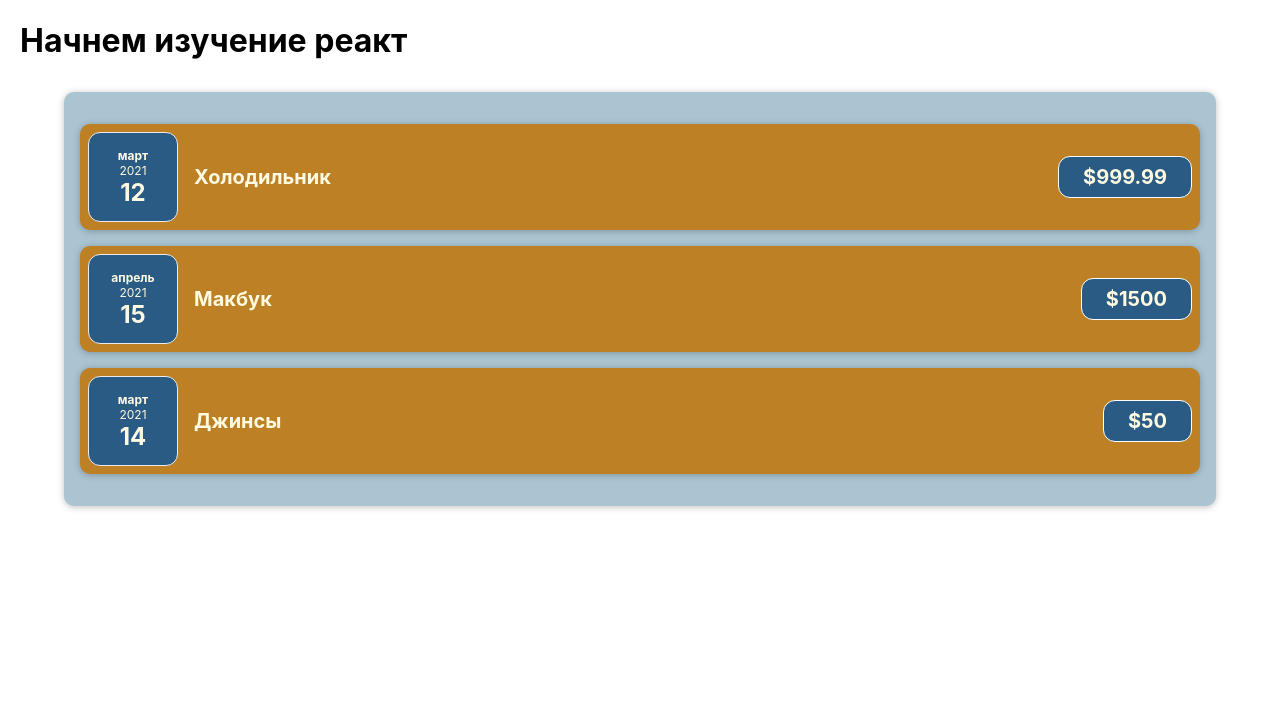
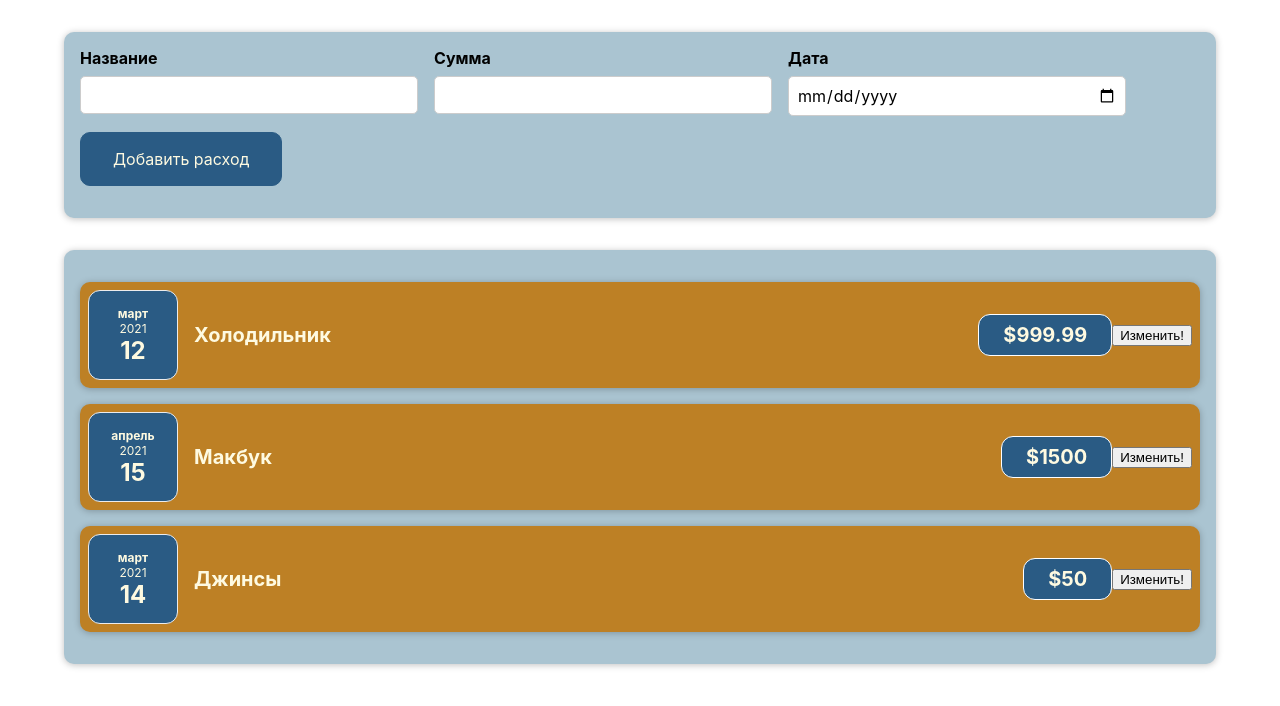
Before and after one commit to s-rb/react-costs-log-app, a React (Create React App) app: page / in a window 1280 px wide. Shown: the top 706 px of the page. Built offline with nearby package versions, Linux system fonts and the light colour scheme.

Commit message:
Добавлена форма ввода

```diff
--- a/src/App.js
+++ b/src/App.js
@@ -1,5 +1,6 @@
 import Costs from "./components/Costs/Costs";
 import React from "react";
+import NewCost from "./components/NewCost/NewCost";
 
 // function App() {
 const App = () => {
@@ -31,9 +32,7 @@
 
     return (
         <div>
-            <h1>
-                Начнем изучение реакт
-            </h1>
+            <NewCost/>
             <Costs costs={costs}/>
         </div>
     );
--- a/src/components/Costs/CostItem.js
+++ b/src/components/Costs/CostItem.js
@@ -2,20 +2,27 @@
 import "../UI/Card.css";
 import CostDate from "./CostDate";
 import Card from "../UI/Card";
+import React, { useState } from "react";
 
 const CostItem = (props) => {
 
+    // Из useState получаем переменную, инициализированную стартовым значением props.description, а также
+    // функцию для вызова изменения
+    const [description, setDescription] = useState(props.description);
+
+    const changeDescriptionHandler = () => { setDescription('New cost!')};
+
     const costDate = props.date;
-    const costDescription = props.description;
     const costPrice = props.amount;
 
     return (
         <Card className="cost-item">
             <CostDate date={costDate}></CostDate>
             <div className='cost-item__description'>
-                <h2>{costDescription}</h2>
+                <h2>{description}</h2>
                 <div className='cost-item__price'>${costPrice}</div>
             </div>
+            <button onClick={changeDescriptionHandler}>Изменить!</button>
         </Card>);
 }
 
--- /dev/null
+++ b/src/components/NewCost/CostForm.css
@@ -0,0 +1,26 @@
+.new-cost__controls {
+  display: flex;
+  flex-wrap: wrap;
+  gap: 1rem;
+  margin-bottom: 1rem;
+  text-align: left;
+}
+
+.new-cost__control label {
+  font-weight: bold;
+  margin-bottom: 0.5rem;
+  display: block;
+}
+
+.new-cost__control input {
+  font: inherit;
+  padding: 0.5rem;
+  border-radius: 5px;
+  border: 1px solid #ccc;
+  width: 20rem;
+  max-width: 100%;
+}
+
+.new-cost__actions {
+  text-align: left;
+}
--- /dev/null
+++ b/src/components/NewCost/CostForm.js
@@ -0,0 +1,25 @@
+import './CostForm.css';
+
+const CostForm = () => {
+    return <form>
+        <div className='new-cost__controls'>
+            <div className='new-cost__control'>
+                <label>Название</label>
+                <input type='text'/>
+            </div>
+            <div className='new-cost__control'>
+                <label>Сумма</label>
+                <input type='number' min='0.01' step='0.01'/>
+            </div>
+            <div className='new-cost__control'>
+                <label>Дата</label>
+                <input type='date' min='2019-01-01' max='2022-12-31'/>
+            </div>
+            <div className='new-cost__actions'>
+                <button type='submit'>Добавить расход</button>
+            </div>
+        </div>
+    </form>
+}
+
+export default CostForm;
--- /dev/null
+++ b/src/components/NewCost/NewCost.css
@@ -0,0 +1,27 @@
+.new-cost {
+  background-color: #aac4d1;
+  padding: 1rem;
+  margin: 2rem auto;
+  width: 70rem;
+  max-width: 95%;
+  border-radius: 10px;
+  text-align: center;
+  box-shadow: 0 1px 7px rgba(0, 0, 0, 0.25);
+}
+
+.new-cost button {
+  font: inherit;
+  cursor: pointer;
+  padding: 1rem 2rem;
+  border: 1px solid #2a5b84;
+  background-color: #2a5b84;
+  color: #fefae1;
+  border-radius: 10px;
+  margin-right: 3px;
+}
+
+.new-cost button:hover,
+.new-cost button:active {
+  background-color: #2a5c84b2;
+  border-color: #2a5c84b2;
+}
--- /dev/null
+++ b/src/components/NewCost/NewCost.js
@@ -0,0 +1,10 @@
+import CostForm from "./CostForm";
+import './NewCost.css';
+
+const NewCost = () => {
+    return <div className='new-cost'>
+        <CostForm/>
+    </div>
+}
+
+export default NewCost;
```
